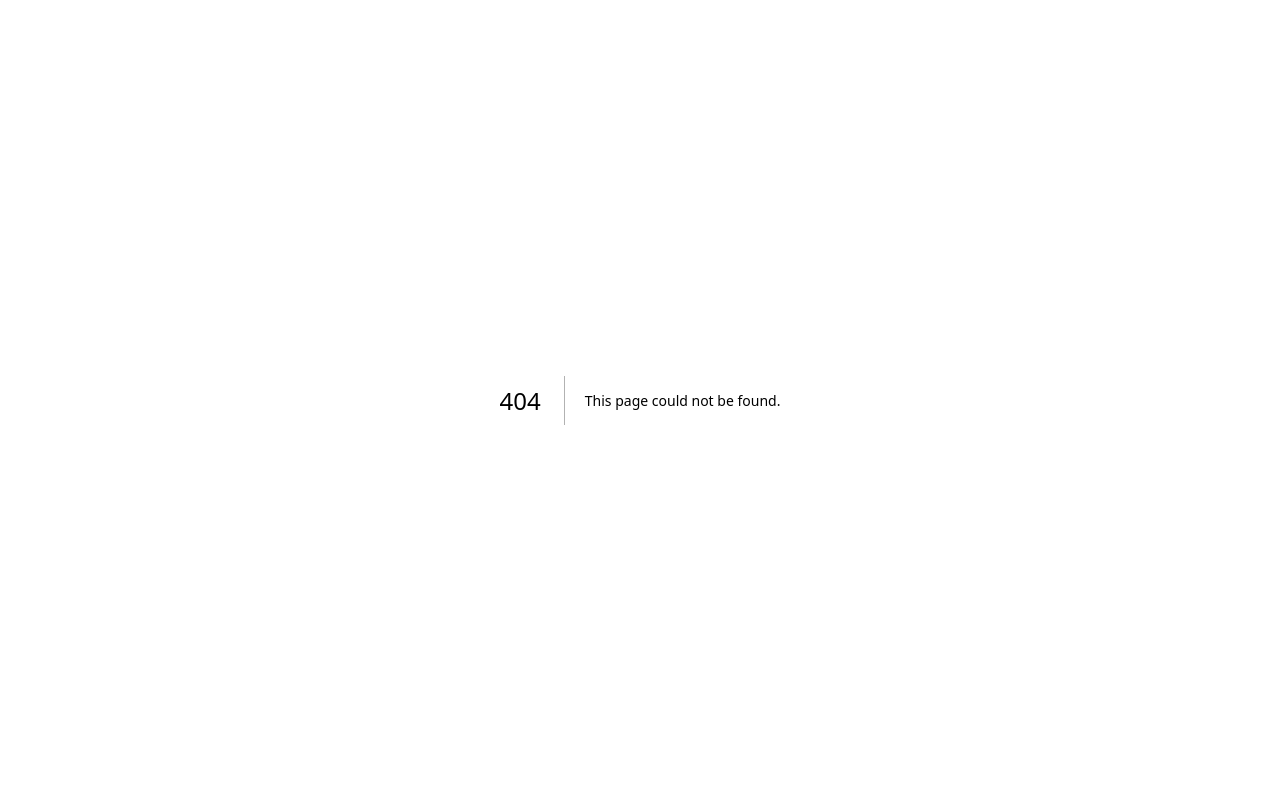
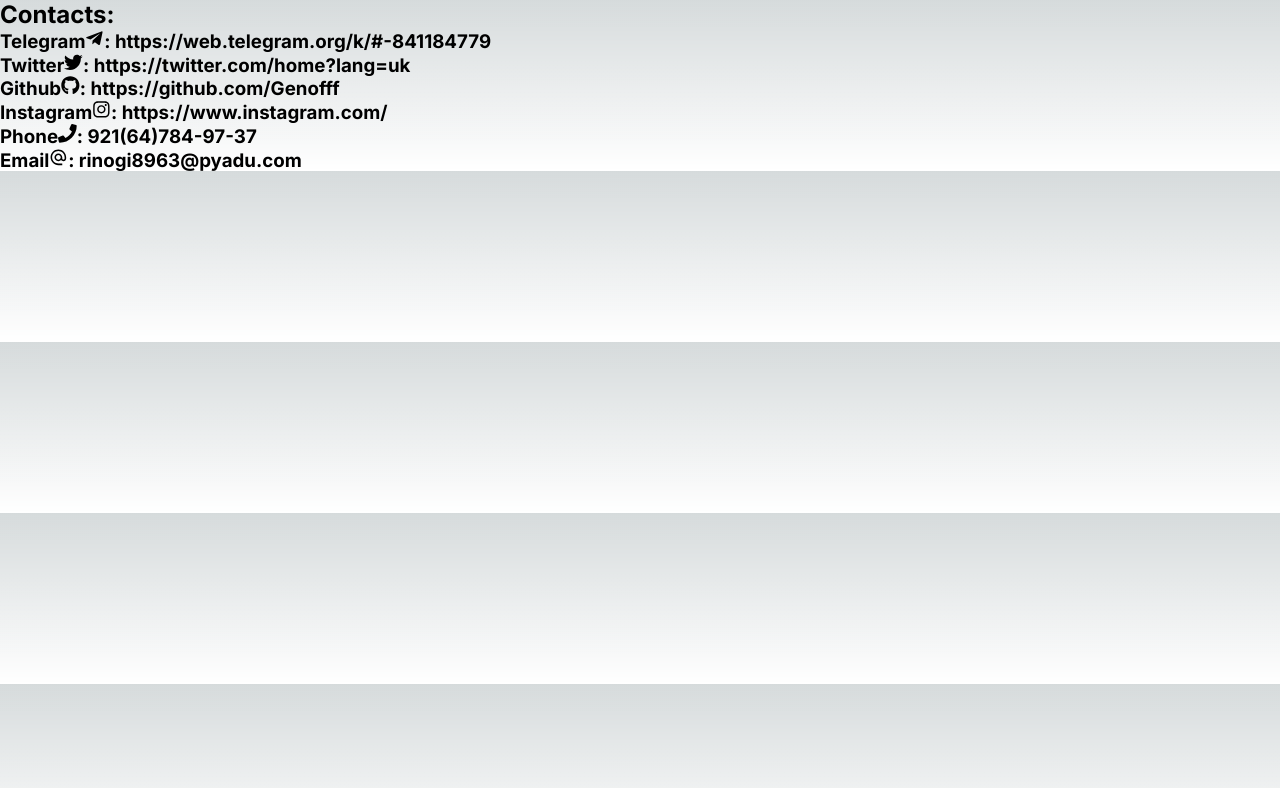
Before and after one commit to Genofff/alexprojects, a Next.js app: page /contact in a window 1280 px wide. Before the commit this address had no page. Shown: the top 788 px of the page. Built offline with nearby package versions, Linux system fonts and the light colour scheme.

Commit message:
Create page.js

```diff
--- /dev/null
+++ b/app/contact/page.js
@@ -0,0 +1,57 @@
+import styles from "@/app/page.module.css";
+import Link from "next/link";
+import {
+  FaTelegramPlane,
+  FaTwitter,
+  FaGithub,
+  FaInstagram,
+  FaPhone,
+} from "react-icons/fa";
+import { MdAlternateEmail } from "react-icons/md";
+const contact = () => {
+  return (
+    <div className={styles.text}>
+      <h2>Contacts:</h2>
+      <div className={styles.flex_2}>
+        <div>
+          <h3>
+            Telegram
+            <FaTelegramPlane />:{" "}
+            <a href="https://web.telegram.org/k/#-841184779">
+              https://web.telegram.org/k/#-841184779
+            </a>
+          </h3>
+          <h3>
+            Twitter
+            <FaTwitter />:{" "}
+            <a href="https://twitter.com/home?lang=uk">
+              https://twitter.com/home?lang=uk
+            </a>
+          </h3>
+          <h3>
+            Github
+            <FaGithub />:{" "}
+            <a href="https://github.com/Genofff">https://github.com/Genofff</a>
+          </h3>
+        </div>
+        <div>
+          <h3>
+            Instagram
+            <FaInstagram />:{" "}
+            <a href="https://www.instagram.com/">https://www.instagram.com/</a>
+          </h3>
+          <h3>
+            Phone
+            <FaPhone />: <a href="">921(64)784-97-37</a>
+          </h3>
+          <h3>
+            Email
+            <MdAlternateEmail />: <a href="">rinogi8963@pyadu.com</a>
+          </h3>
+        </div>
+      </div>
+    </div>
+  );
+};
+
+export default contact;
```
